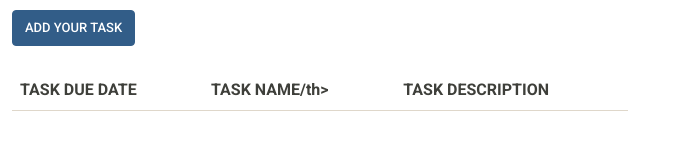
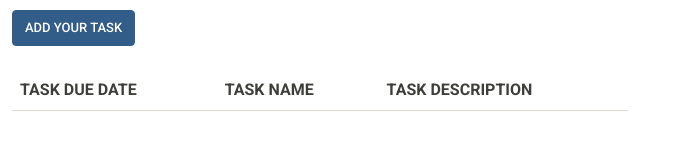
Before and after one commit to mvrque/taskManager, a plain HTML site: page index.html in a window 1280 px wide. Shown: the part 320-470 px from the top of the page, without its empty margins (0-679 px from the left). Drawn offline with Linux system fonts and the light colour scheme.

Commit message:
Corrected spelling.

```diff
--- a/index.html
+++ b/index.html
@@ -39,7 +39,7 @@
                 <thead class="table table-hover">
                     <tr>
                         <th scope="col">TASK DUE DATE</th>
-                        <th scope="col">TASK NAME/th>
+                        <th scope="col">TASK NAME</th>
                         <th scope="col">TASK DESCRIPTION</th>
                     </tr>
                     <tbody id="taskList">
```
